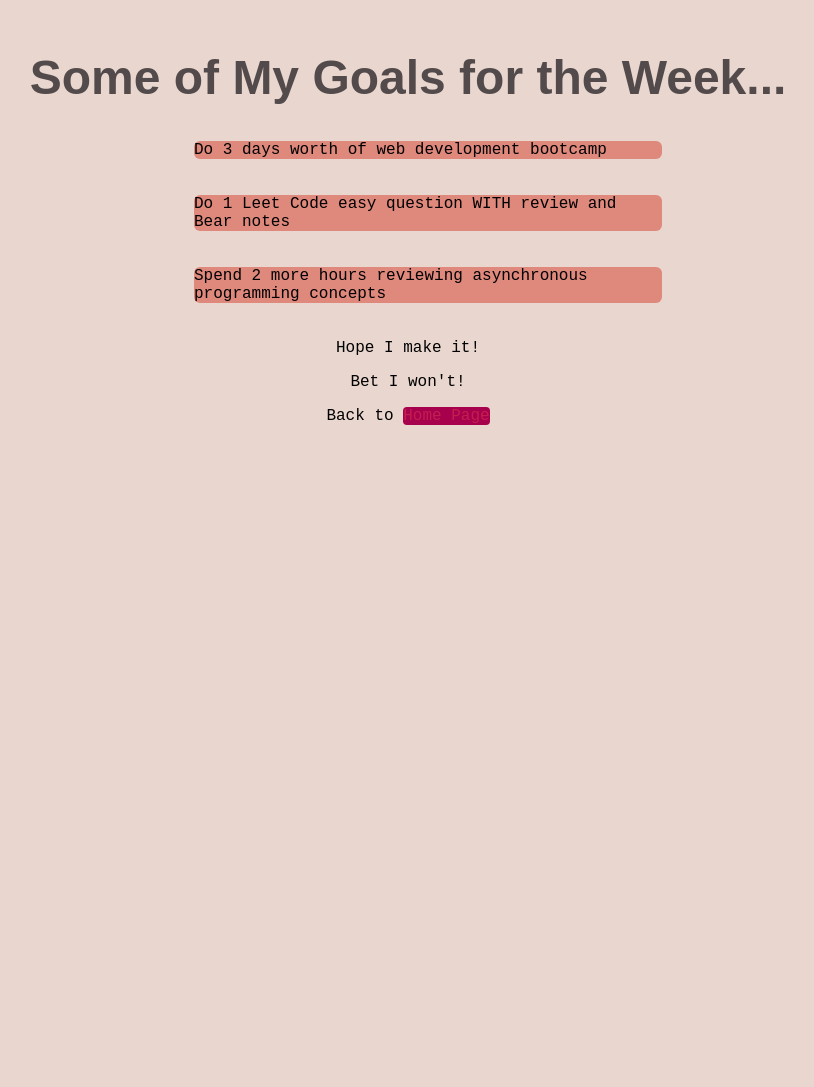
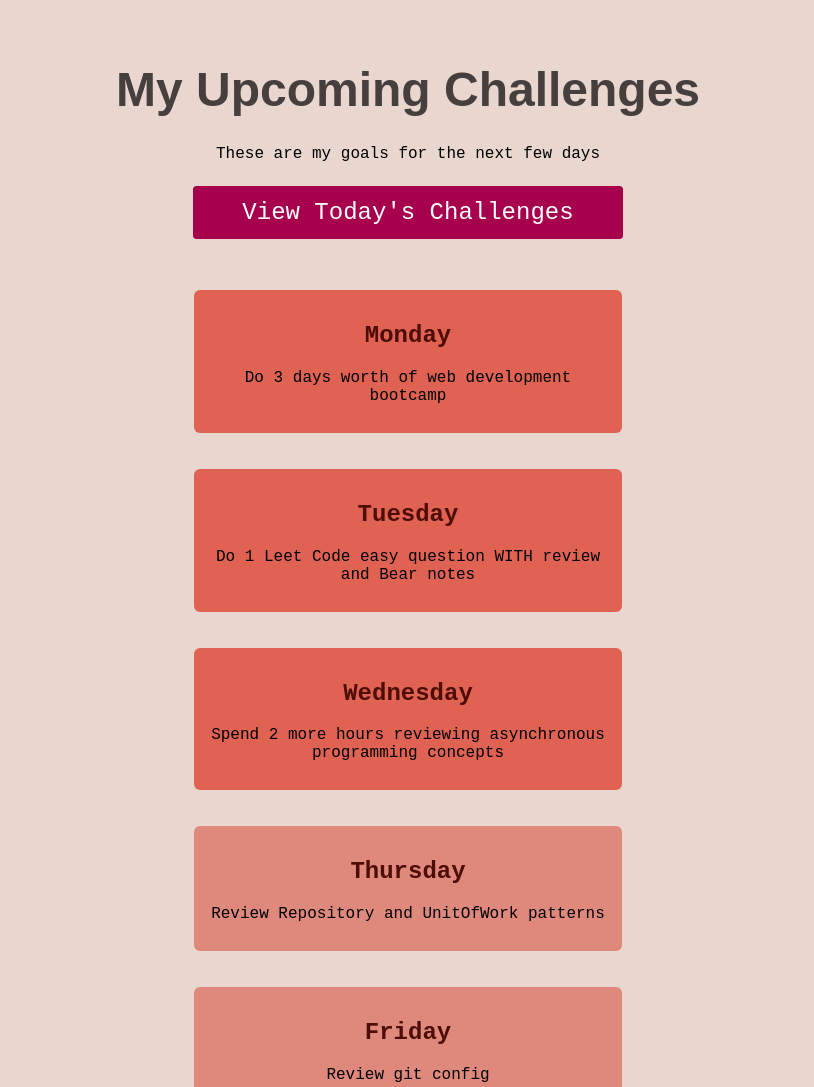
Before and after one commit to RypeCreates/bootcamp-webdev, a plain HTML site: page full-week.html in a window 1280 px wide. Shown: the top 1087 px of the page, without its empty margins (232-1046 px from the left). Before the commit the page ends 800 px from the top, so only its background shows below. Drawn offline with Linux system fonts and the light colour scheme.

Commit message:
Day 7 complete

```diff
--- a/css/full-week.css
+++ b/css/full-week.css
@@ -1,9 +1,18 @@
+header {
+    margin-bottom: 64px;
+}
+
 h1 {
     font-size: 48px;
     color: rgb(71, 62, 62);
+    margin: 12px 0;
+    padding: 12px;
 }
 
 a {
+    font-size: 24px;
+    padding: 12px 48px;
+    border: 1px solid rgb(167,1,78);
     background-color: rgb(167,1,78);
     border-radius: 4px;
     color: white;
@@ -14,14 +23,36 @@ a:hover {
 }
 
 ul {
+
+    width: 500px;
     list-style: none;
-    margin: 10px;
+    margin: 36px auto 0 auto;
+    padding: 0%;
     text-align: left;
     font-family: 'RobotoMono', monospace;
 }
 
 li {
+    text-align: center;
+    padding: 12px;
     background-color: rgb(223,136,124);
     border-radius: 6px;
     margin: 36px;
+    /* padding: 0; */
 }
+
+h2 {
+    color: rgb(78,13, 5)
+}
+
+header p {
+    margin-bottom: 36px;
+}
+
+.daily-goal {
+    color: rgb(71,29,22);
+}
+
+.highlight-goal {
+    background-color: rgb(223, 98, 82);
+}
--- a/css/shared.css
+++ b/css/shared.css
@@ -11,6 +11,10 @@ h1 {
 
 p {
     font-family: 'RobotoMono', monospace;
+}
+
+#todays-challenge {
+    font-size: 24px;
 }
 
 a {
--- a/full-week.html
+++ b/full-week.html
@@ -4,27 +4,44 @@
     <meta charset="UTF-8">
     <meta name="viewport" content="width=device-width, initial-scale=1.0">
     <title>My Upcoming Challenges</title>
+    <link href="css/shared.css" rel="stylesheet"/>
     <link href="css/full-week.css" rel="stylesheet"/>
-    <link href="css/shared.css" rel="stylesheet"/>
 </head>
 <body>
-    <h1>Some of My Goals for the Week...</h1>
-    <div style="max-width: 600px; margin: auto;">
+    <header>
+        <h1>My Upcoming Challenges</h1>
+        <p id="description">These are my goals for the next few days</p>
+        <a href="index.html">View Today's Challenges</a>
+    </header>
+    <main>
         <ul>
-            <li>Do 3 days worth of web development bootcamp</li>
-            <li>Do 1 Leet Code easy question WITH review and Bear notes</li>
-            <li>Spend 2 more hours reviewing asynchronous programming concepts</li>
+            <li class="highlight-goal">
+                <h2>Monday</h2>
+                <p>
+                    Do 3 days worth of web development bootcamp
+                </p>
+            </li>
+            <li class="highlight-goal">
+                <h2>Tuesday</h2>
+                <p >
+                    Do 1 Leet Code easy question WITH review and Bear notes
+                </p>
+            </li>
+            <li class="highlight-goal">
+                <h2>Wednesday</h2>
+                <p >
+                    Spend 2 more hours reviewing asynchronous programming concepts
+                </p>
+            </li>
+            <li>
+                <h2>Thursday</h2>
+                <p >Review Repository and UnitOfWork patterns</p>
+            </li>
+            <li>
+                <h2>Friday</h2>
+                <p >Review git config</p>
+            </li>
         </ul>
-    </div>
-    <p>
-        Hope I make it!
-    </p>
-    <p>
-        Bet I won't!
-    </p>
-    <p>
-        Back to
-        <a href="index.html">Home Page</a>
-    </p>
+    </main>
 </body>
 </html>
```
Also changed, not shown: index.html (+9 -5 lines), 1 other file.
